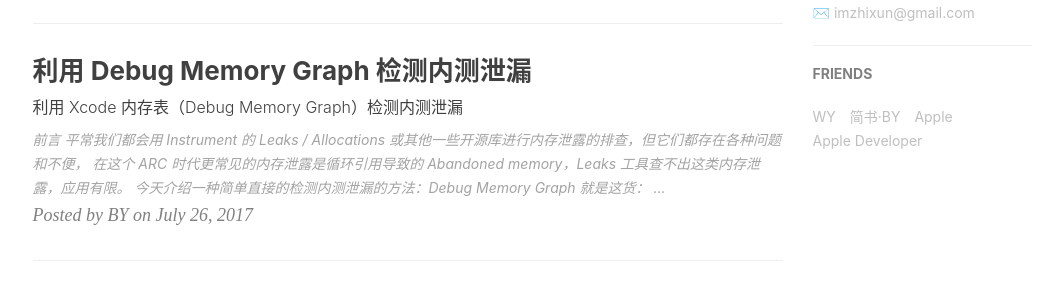
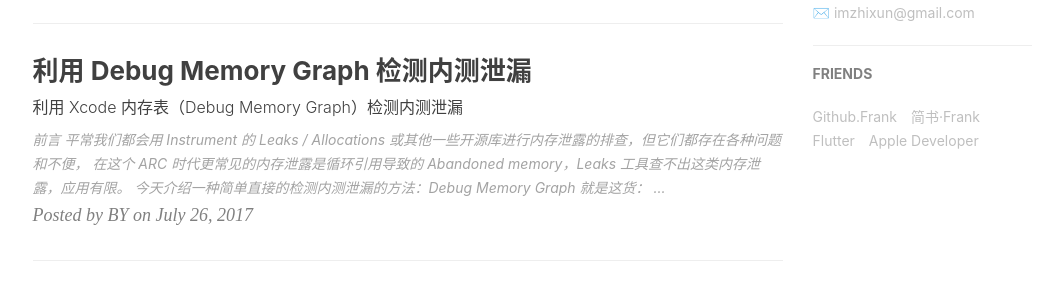
Before and after one commit to szfrank/szfrank.github.io, a Jekyll site: the page built from index.html, in a window 1280 px wide and 900 px high, scrolled down 975 px. Shown: the part 152-444 px from the top of the window, without its empty margins (135-1192 px from the left). Built offline with Jekyll 4.4.1, drawn with Linux system fonts in a browser that asks for light colours; nearby versions of some CDN libraries; the list of posts is cut into pages by our own code; comment, search, counter and statistics services are not loaded.

Commit message:
* update config

```diff
--- a/_config.yml
+++ b/_config.yml
@@ -57,16 +57,16 @@ kramdown:
 
 # 评论系统
 # Disqus（https://disqus.com/）
-# disqus_username: Yuzhixun
+# disqus_username: frankyu
 
 # Gitalk
 gitalk:
-  enable: true    #是否开启Gitalk评论
-  clientID: f2c84e7629bb1446c1a4                            #生成的clientID
-  clientSecret: ca6d6139d1e1b8c43f8b2e19492ddcac8b322d0d    #生成的clientSecret
-  repo: Yuzhixun.github.io    #仓库名称
-  owner: Yuzhixun    #github用户名
-  admin: Yuzhixun
+  enable: false    #是否开启Gitalk评论
+  clientID: xxxx   #生成的clientID
+  clientSecret: x  #生成的clientSecret
+  repo: ifrankyu.github.io    #仓库名称
+  owner: frankyu    #github用户名
+  admin: frankyu
   distractionFreeMode: true #是否启用类似FB的阴影遮罩
 
 
@@ -74,11 +74,11 @@ gitalk:
 
 # Analytics settings
 # Baidu Analytics
-ba_track_id: b50bf2b12b5338a1845e33832976fd68
+ba_track_id: xxxxxxxxx
 
 # Google Analytics
-ga_track_id: 'UA-90855596-1'            # Format: UA-xxxxxx-xx
-ga_domain: Yuzhixun.top               # 默认的是 auto, 这里我是自定义了的域名，你如果没有自己的域名，需要改成auto
+ga_track_id: 'UA-90855596xxx-1'            # Format: UA-xxxxxx-xx
+ga_domain: ifrankyu.github.io              # 默认的是 auto, 这里我是自定义了的域名，你如果没有自己的域名，需要改成auto
 
 
 
@@ -99,14 +99,15 @@ service-worker: true
 # Friends
 friends: [
     {
-        title: "WY",
-        href: "http://zhengwuyang.com"
+        title: "Github.Frank",
+        href: "https://github.com/ifrankyu"
+    },
+    {
+        title: "简书·Frank",
+        href: "https://www.jianshu.com/u/87ed2f9eb91b"
     },{
-        title: "简书·BY",
-        href: "http://www.jianshu.com/u/e71990ada2fd"
-    },{
-        title: "Apple",
-        href: "https://apple.com"
+        title: "Flutter",
+        href: "https://flutter.dev/"
     },{
         title: "Apple Developer",
         href: "https://developer.apple.com/"
```
